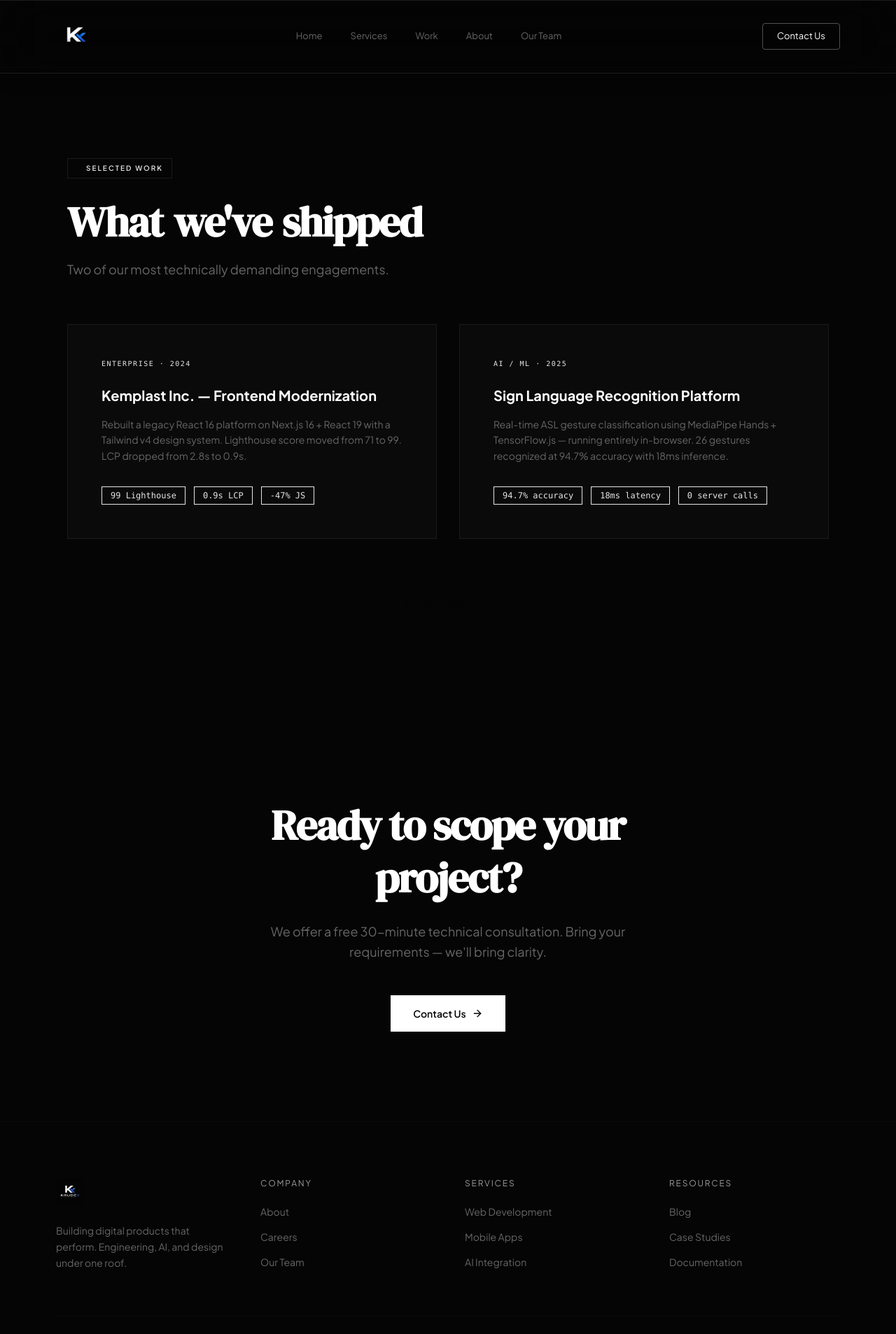
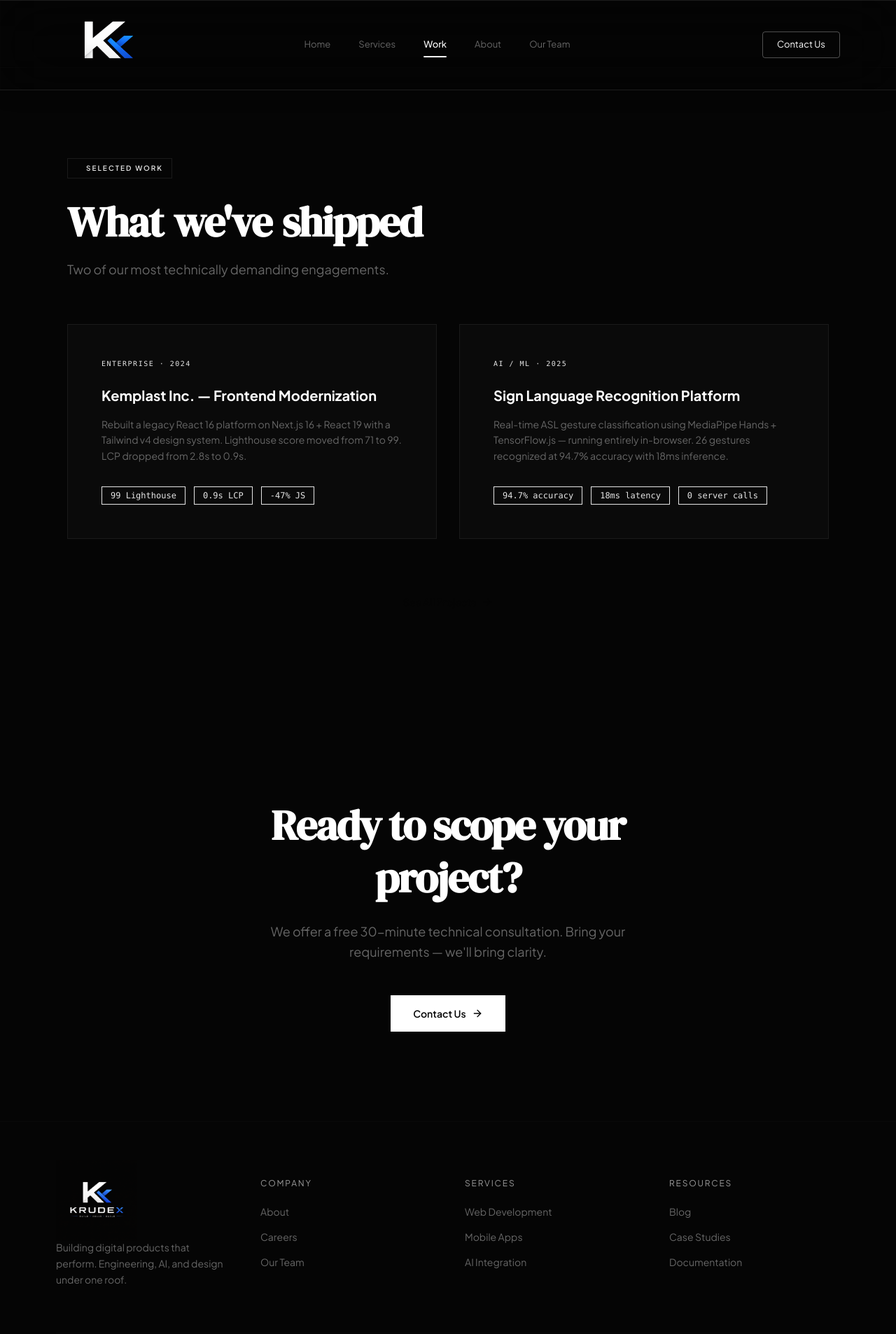
Before and after one commit to mdeocder24/Krudex-Tech, a Next.js app: page /work in a window 1280 px wide. Shown: the top 1906 px of the page at 70% size. Built offline with nearby package versions, Linux system fonts and the light colour scheme.

Commit message:
feat: implement responsive Navbar and Footer components with Framer Motion animations

```diff
--- a/src/components/Footer.tsx
+++ b/src/components/Footer.tsx
@@ -46,9 +46,9 @@ const Footer = () => {
               <Image
                 src="/krudex-logo.png"
                 alt="Krudex"
-                width={140}
-                height={40}
-                className="h-10 w-auto object-contain"
+                width={240}
+                height={80}
+                className="h-16 w-auto object-contain scale-[1.5] md:scale-[1.8] origin-left"
                 priority
               />
             </Link>
--- a/src/components/Navbar.tsx
+++ b/src/components/Navbar.tsx
@@ -3,6 +3,7 @@
 import React, { useState, useEffect } from 'react';
 import Link from 'next/link';
 import Image from 'next/image';
+import { usePathname } from 'next/navigation';
 import { motion, AnimatePresence } from 'framer-motion';
 import { Menu, X } from 'lucide-react';
 
@@ -19,6 +20,7 @@ const MotionLink = motion.create ? motion.create(Link) : motion(Link);
 const Navbar = () => {
   const [isMobileMenuOpen, setIsMobileMenuOpen] = useState(false);
   const [scrolled, setScrolled] = useState(false);
+  const pathname = usePathname();
 
   useEffect(() => {
     const handleScroll = () => setScrolled(window.scrollY > 30);
@@ -46,26 +48,37 @@ const Navbar = () => {
         <Image
           src="/krudex-nav.png"
           alt="Krudex"
-          width={180}
-          height={60}
-          className="h-10 md:h-14 w-auto object-contain"
+          width={240}
+          height={80}
+          className="h-16 md:h-20 w-auto object-contain scale-[1.5] md:scale-[1.8] origin-left"
           priority
         />
       </Link>
 
       {/* Desktop Nav Links */}
       <div className="hidden md:flex items-center gap-10">
-        {navLinks.map((link) => (
+        {navLinks.map((link) => {
+          const isActive = pathname === link.href;
+          return (
             <MotionLink
               key={link.label}
               href={link.href}
               whileHover={{ scale: 1.05, opacity: 1 }}
               whileTap={{ scale: 0.95 }}
-            className="text-[13px] text-krudex-muted hover:text-white transition-colors duration-200"
+              className={`text-[13px] transition-colors duration-200 relative ${
+                isActive ? 'text-white font-medium' : 'text-krudex-muted hover:text-white'
+              }`}
             >
               {link.label}
+              {isActive && (
+                <motion.div
+                  layoutId="active-nav-indicator"
+                  className="absolute -bottom-2 left-0 right-0 h-[2px] bg-white rounded-full"
+                />
+              )}
             </MotionLink>
-        ))}
+          );
+        })}
       </div>
 
       {/* Desktop CTA */}
@@ -111,9 +124,9 @@ const Navbar = () => {
                 <Image
                   src="/krudex-nav.png"
                   alt="Krudex"
-                  width={160}
-                  height={48}
-                  className="h-10 w-auto object-contain"
+                  width={200}
+                  height={60}
+                  className="h-14 w-auto object-contain scale-[1.5] origin-left"
                   priority
                 />
               </Link>
@@ -126,7 +139,9 @@ const Navbar = () => {
             </div>
 
             <div className="flex flex-col gap-8">
-              {navLinks.map((link, idx) => (
+              {navLinks.map((link, idx) => {
+                const isActive = pathname === link.href;
+                return (
                   <motion.div
                     key={link.label}
                     initial={{ opacity: 0, x: -20 }}
@@ -135,13 +150,22 @@ const Navbar = () => {
                   >
                     <Link
                       href={link.href}
-                    className="text-3xl font-serif text-white hover:text-krudex-muted transition-colors"
+                      className={`text-3xl font-serif transition-colors flex items-center gap-4 ${
+                        isActive ? 'text-white' : 'text-krudex-muted hover:text-white'
+                      }`}
                       onClick={() => setIsMobileMenuOpen(false)}
                     >
+                      {isActive && (
+                        <motion.div
+                          layoutId="active-mobile-indicator"
+                          className="w-2 h-2 rounded-full bg-white"
+                        />
+                      )}
                       {link.label}
                     </Link>
                   </motion.div>
-              ))}
+                );
+              })}
 
               <motion.div
                 initial={{ opacity: 0, y: 20 }}
```
Lines whose indentation alone changed are shown as unchanged.
